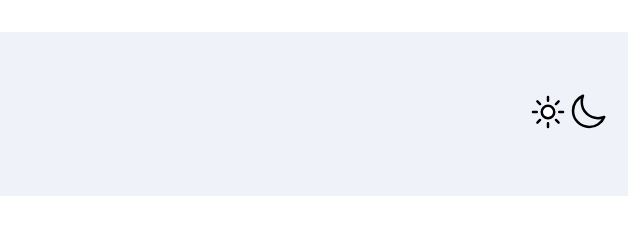
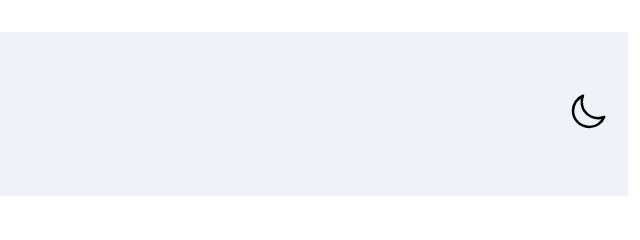
Before and after one commit to teagir-amos/Theme-Switcher, a website: page src/index.html in a window 1280 px wide. Shown: the top 240 px of the page, 640-1280 px from the left. Drawn offline with Linux system fonts and the light colour scheme.

Commit message:
Update index.html

```diff
--- a/src/index.html
+++ b/src/index.html
@@ -14,7 +14,7 @@
                 <p class="text-lg capitalize pb-3 pt-3 pl-1 text-black  dark:text-lightText-200"> total followers: 23,004</p>
             </div>
             <div class="flex mt-10  p-5"><!--Togggle-themes-->
-                <svg  xmlns="http://www.w3.org/2000/svg"  id="sun"  fill="#fff"  viewBox="0 0 24 24" stroke-width="1.5" stroke="currentColor" class="size-10">
+                <svg  xmlns="http://www.w3.org/2000/svg"  id="sun"  fill="#fff"  viewBox="0 0 24 24" stroke-width="1.5" stroke="currentColor" class="size-10 hidden">
                 <path stroke-linecap="round" stroke-linejoin="round" d="M12 3v2.25m6.364.386-1.591 1.591M21 12h-2.25m-.386 6.364-1.591-1.591M12 18.75V21m-4.773-4.227-1.591 1.591M5.25 12H3m4.227-4.773L5.636 5.636M15.75 12a3.75 3.75 0 1 1-7.5 0 3.75 3.75 0 0 1 7.5 0Z" />
                 </svg>
                 <svg xmlns="http://www.w3.org/2000/svg" fill="none"  id="moon" viewBox="0 0 24 24" stroke-width="1.5" stroke="currentColor" class="size-10">
```
